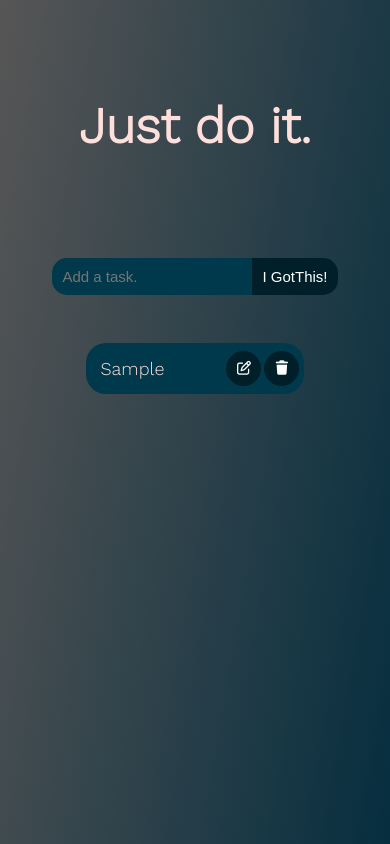
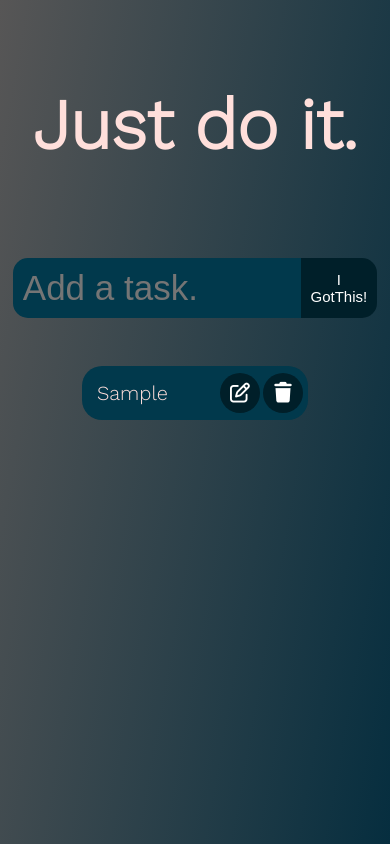
Before and after one commit to Ashoksreedhar/ashokToodoapp, a plain HTML site: page index.html in a window 390 px wide. Both pictures are taken after typing "Sample" into the empty fields and a click on the button "I GotThis!". Drawn offline with nearby package versions, Linux system fonts and the light colour scheme.

Commit message:
Update font sizes and button dimensions in media query

```diff
--- a/style.css/style.css
+++ b/style.css/style.css
@@ -142,19 +142,19 @@ button i {
 }
 
 
-/* Mediaquery */
+/* media query */
 
 @media only screen and (max-width: 600px) {
     #header {
-        font-size: 25px;
+        font-size: 35px;
 
     }
 
     form input {
         width: 100%;
-        max-width: 200px;
+        max-width: 350px;
         padding: 10px;
-        font-size: 15px;
+        font-size: 35px;
 
     }
 
@@ -172,18 +172,18 @@ button i {
     }
 
     .toodo {
-        font-size: 18px;
+        font-size: 20px;
     }
 
     button i {
-        font-size: 14px;
+        font-size: 20px;
         font-weight: bolder;
 
     }
 
     .button1 {
-        width: 35px;
-        height: 35px;
+        width: 40px;
+        height: 40px;
 
 
     }
```
